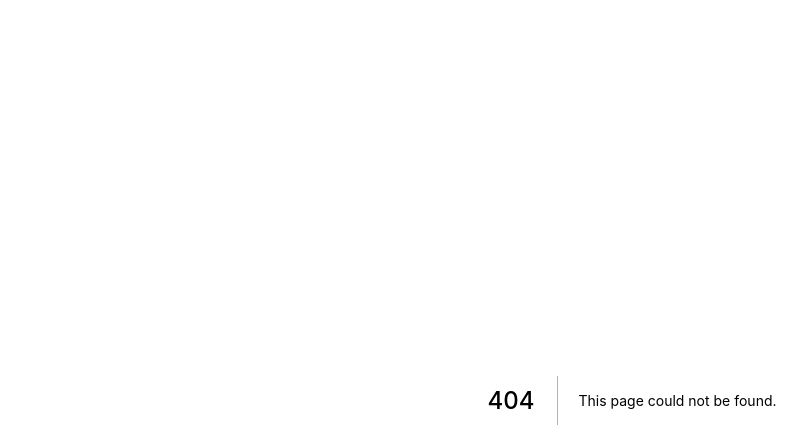
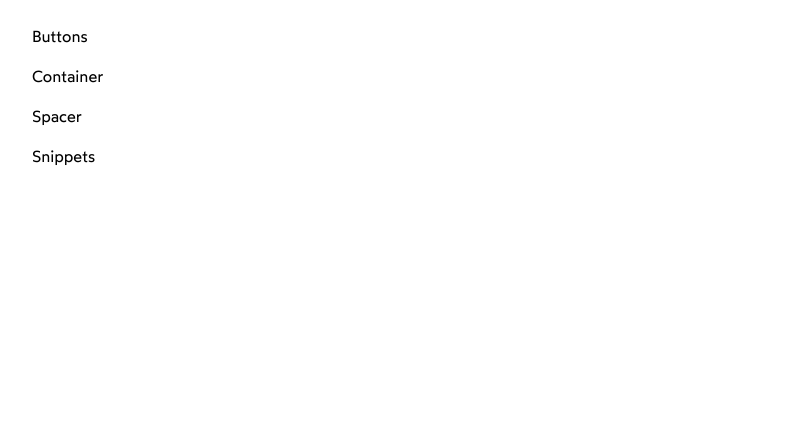
Before and after one commit to Flawwles/matt-evans-portfolio, a Next.js app: page /system/Navigation/Navigation in a window 1280 px wide. Before the commit this address had no page. Shown: the top 448 px of the page, without its empty margins (8-815 px from the left). Built offline with nearby package versions, Linux system fonts and the light colour scheme.

Commit message:
started work on navigiation

```diff
--- a/components/ExampleDemo/ExampleDemoStyles.js
+++ b/components/ExampleDemo/ExampleDemoStyles.js
@@ -27,7 +27,7 @@ const ExampleDemoStyles = styled.div`
         position: relative;
         border-radius: var(--border-radius);
         padding: 1.5rem 3rem 1.5rem 1.5rem;
-        min-width: 15rem;
+        min-width: 13rem;
         max-width: 100%;
     }
 
@@ -45,6 +45,7 @@ const ExampleDemoStyles = styled.div`
         transition: all 0.3s ease;
         cursor: ew-resize;
         user-select: none;
+        touch-action: none;
         border: none;
         background: transparent;
     }
--- /dev/null
+++ b/pages/system/Navigation/Navigation.js
@@ -0,0 +1,25 @@
+import { useState } from "react"
+import Link from 'next/link'
+import { NavigationStructure } from "./NavigationStructure"
+import {NavigationListItem, NavigationList} from "./NavigationStyles"
+
+export default function Navigation() {
+  const [activeGroup, setActiveGroup] = useState('Buttons')
+  return (
+    <NavigationList>
+      <CreateNavigationListItem list={NavigationStructure} activeGroup={activeGroup} setActiveGroup={setActiveGroup}/>
+    </NavigationList>
+  )
+}
+
+
+const CreateNavigationListItem = ({list, activeGroup, setActiveGroup}) => {
+  return (
+    list.map((item, i) => (
+      <NavigationListItem key={i} onClick={() => setActiveGroup(item.link)}>
+        <Link href={`#${item.link}`}>{item.name}</Link>
+        {item.children ? <NavigationList className={item.link === activeGroup ? 'active' : 'inactive'}><CreateNavigationListItem list={item.children} activeGroup={activeGroup} setActiveGroup={setActiveGroup}/> </NavigationList> : ''}
+      </NavigationListItem>
+    ))
+  )
+}
--- /dev/null
+++ b/pages/system/Navigation/NavigationStructure.js
@@ -0,0 +1,32 @@
+export const NavigationStructure = [
+  {
+    name: 'Buttons',
+    link: 'buttons',
+    children : [
+      {
+        name: 'Type',
+        link: 'button-type'
+      },
+      {
+        name: 'Jump',
+        link: 'button-jump'
+      },
+      {
+        name: 'Group',
+        link: 'button-group'
+      }
+    ]
+  },
+  {
+    name: 'Container',
+    link: 'container'
+  },
+  {
+    name: 'Spacer',
+    link: 'spacer'
+  },
+  {
+    name: 'Snippets',
+    link: 'snippet'
+  }
+]
--- /dev/null
+++ b/pages/system/Navigation/NavigationStyles.js
@@ -0,0 +1,40 @@
+import styled from "styled-components"
+
+export const NavigationList = styled.ul`
+  list-style-type: none;
+  left: 0;
+  &:first-child {
+      position: fixed;
+  }
+  transition: all 0.5s ease;
+
+  &.active {
+    max-height: 500px;
+    opacity: 1;
+    visibility: visible;
+    transform: translateX(10px);
+  }
+
+  &.inactive {
+    max-height: 0;
+    opacity: 0;
+    visibility: hidden;
+    transform: translateX(0);
+  }
+`
+
+export const NavigationListItem = styled.li`
+  list-style-type: none;
+  margin: 0;
+  width: 100%;
+  display: block;
+  padding-top: 10px;
+
+  & > ul {
+      padding: 0 1rem;
+  }
+
+  &:not(:last-child) {
+    padding-bottom: 10px;
+  }
+`
```
Also changed, not shown: components/ExampleDemo/ExampleDemo.js (+20 -24 lines), pages/system/index.js (+18 -5 lines), pages/index.js (indentation only), 2 other files (tests, documents, lock files or other folders).
